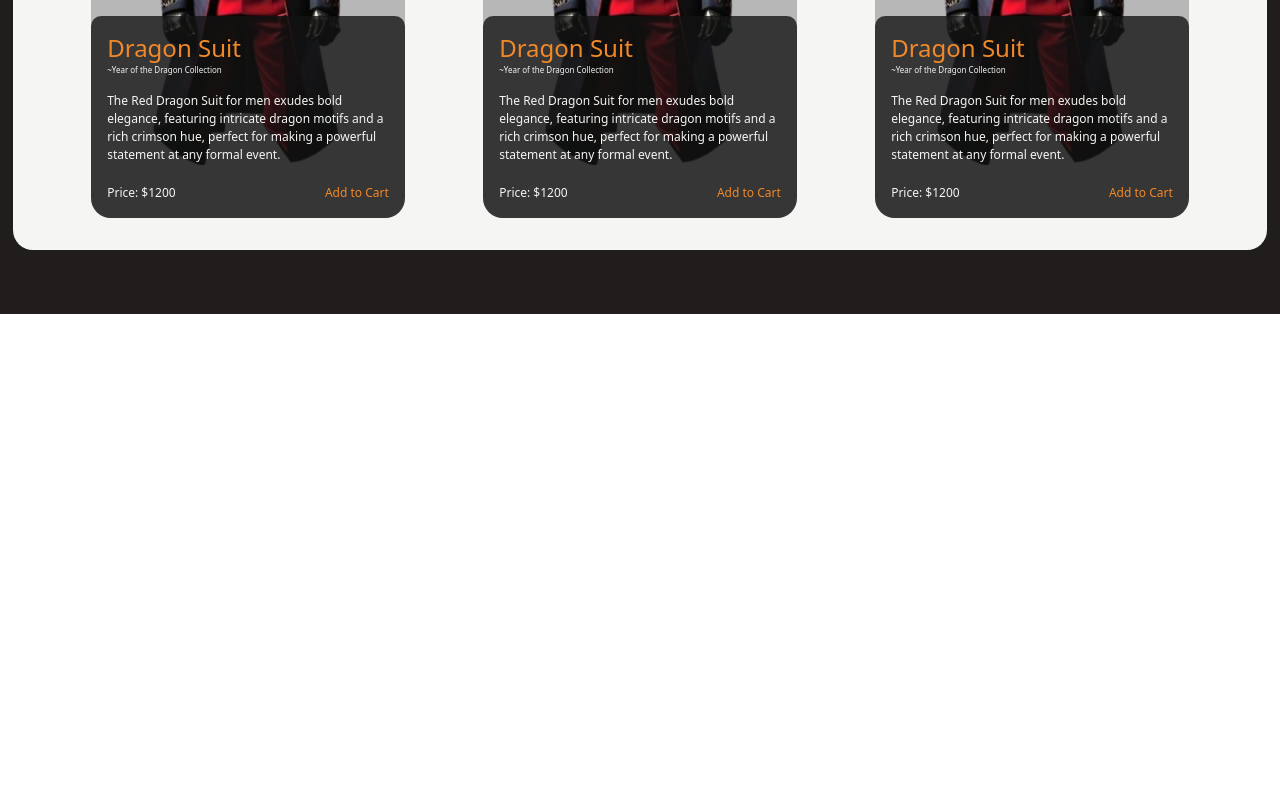
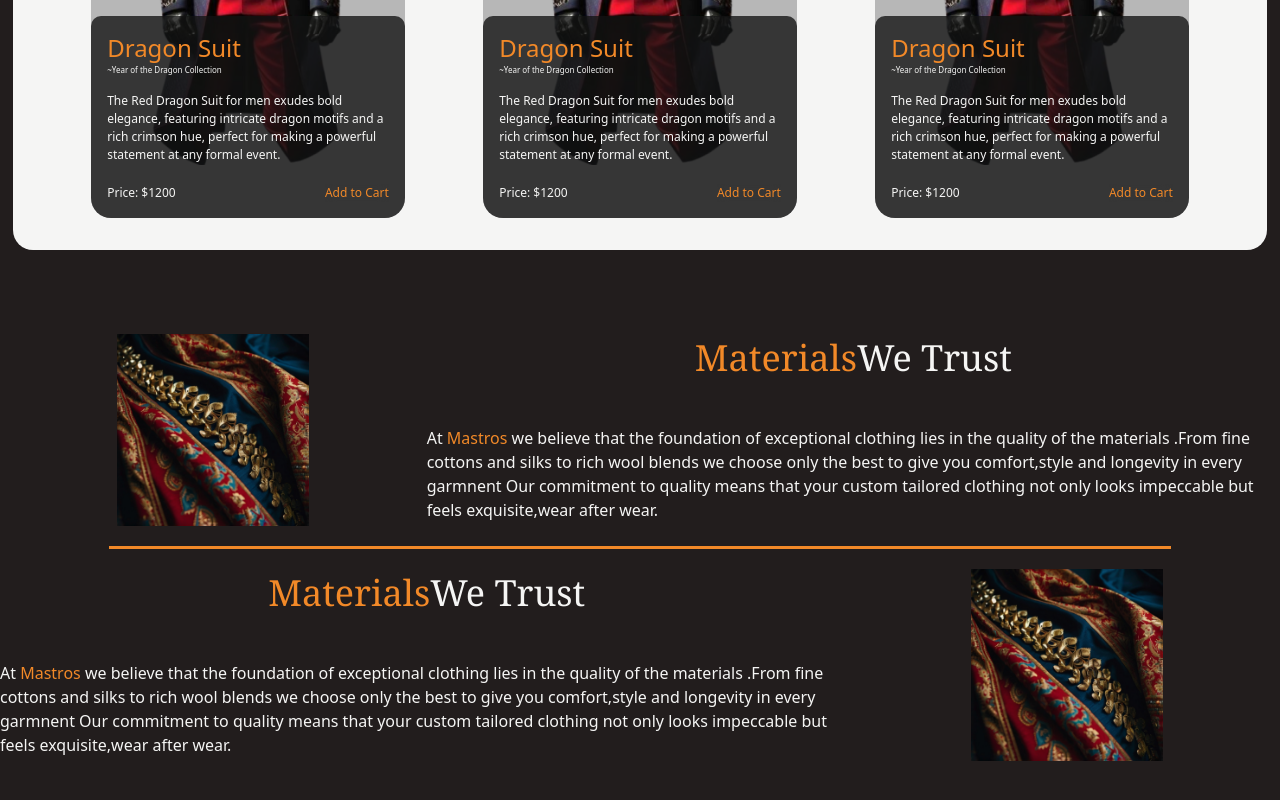
Before and after one commit to gbejoy/Masters_of_tailoring, a React (Vite) app in the folder vite-project/: page / in a window 1280 px wide. Shown: the part 2886-3686 px from the top of the page. Before the commit the page ends 3200 px from the top, so only its background shows below. Built offline with nearby package versions, Linux system fonts and the light colour scheme; a web font is replaced by a local one.

Commit message:
added a new page

```diff
--- a/vite-project/src/App.jsx
+++ b/vite-project/src/App.jsx
@@ -3,6 +3,7 @@ import LandingPage from "./Components/LandingPage";
 import About from "./Components/About.jsx";
 import Masterpieces from "./Components/Masterpieces.jsx";
 import Collections from "./Components/Collections.jsx";
+import Materials from "./Components/materials.jsx";
 
 function App()
 {
@@ -13,6 +14,7 @@ function App()
         <About />
         <Masterpieces />
         <Collections />
+        <Materials/>
       </>
     )
 }
--- /dev/null
+++ b/vite-project/src/Components/Materials.jsx
@@ -0,0 +1,67 @@
+import Mat from '../assets/Leonardo_cloth-material.jpg';
+function Materials(){
+    return (
+        <section id="materialspage" className="bg-[#221D1D] h-svh w-full">
+            <div className='flex flex-col'>
+
+                <div className="flex flex-row h-1/2 w-full items-center justify-between py-[1.25rem] ">
+                    <div className=' w-1/3 h-[12rem] flex items-center justify-center'>
+                        <img className='w-full h-full object-contain'src={ Mat }/>
+
+                    </div>
+
+
+                    <div className='flex flex-col items-center w-2/3 gap-12'>
+                        <h3 className="font-serif font-medium text-2xl md:text-3xl lg:text-4xl text-stone-100"><span className="text-[#F28928]">Materials</span>We Trust </h3>
+                        <p className='text-stone-100'>
+                            At <span className="text-[#F28928]">Mastros</span> we believe that the foundation of exceptional clothing lies in the quality of the
+                             materials .From fine cottons and silks to rich wool blends we choose only the best to give you
+                             comfort,style and longevity in every garmnent Our commitment to quality means that your
+                             custom tailored clothing not only looks impeccable but feels exquisite,wear after wear.
+                        </p>
+                    </div>
+                </div>
+                <div className='w-[83%] h-[3px] bg-[#F28928] mx-auto'>
+
+                </div>
+
+
+                <div className="flex flex-row h-1/2 w-full items-center justify-between py-[1.25rem] ">
+
+                    <div className='flex flex-col items-center w-2/3 gap-12'>
+                        <h3 className="font-serif font-medium text-2xl md:text-3xl lg:text-4xl text-stone-100"><span className="text-[#F28928]">Materials</span>We Trust </h3>
+                        <p className='text-stone-100'>
+                            At <span className="text-[#F28928]">Mastros</span> we believe that the foundation of exceptional clothing lies in the quality of the
+                             materials .From fine cottons and silks to rich wool blends we choose only the best to give you
+                             comfort,style and longevity in every garmnent Our commitment to quality means that your
+                             custom tailored clothing not only looks impeccable but feels exquisite,wear after wear.
+                        </p>
+                    </div>
+                    <div className=' w-1/3 h-[12rem] flex items-center justify-center'>
+                        <img className='w-full h-full object-contain'src={ Mat }/>
+
+                    </div>
+
+                </div>
+
+
+
+                <div className=''>
+
+
+
+                </div>
+
+
+
+
+
+
+            </div>
+
+        </section>
+    )
+}
+
+
+export default Materials;
```
